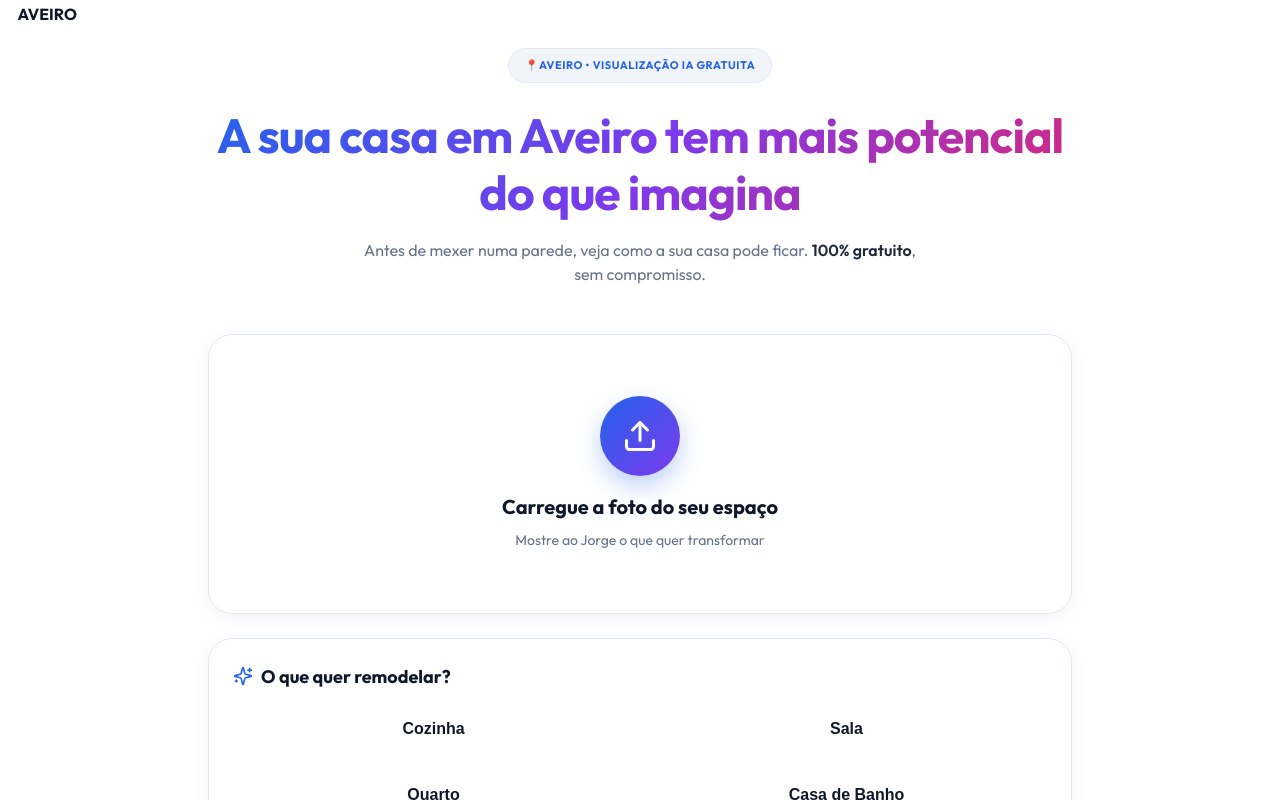
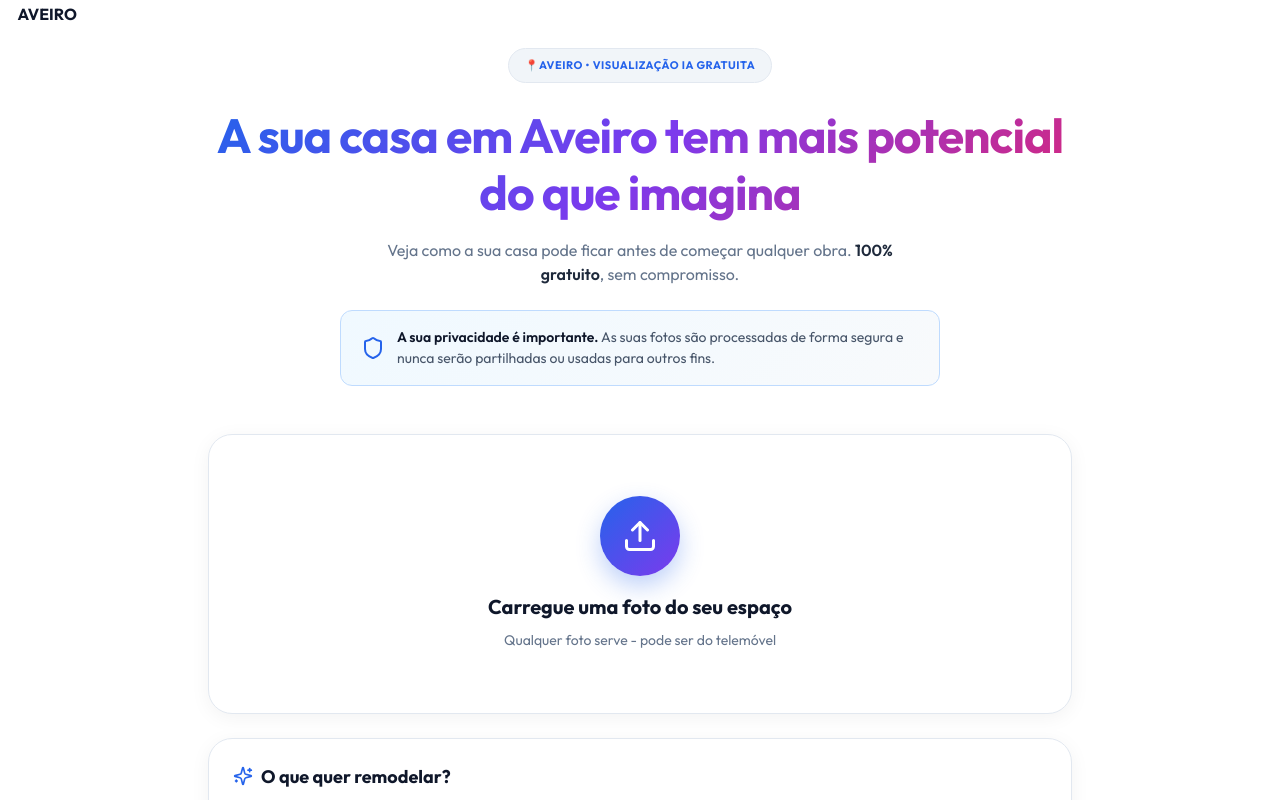
Before and after one commit to andrerevolution14-ui/ImageMagnet-JorgeV1, a Next.js app: page / in a window 1280 px wide. Shown: the top 800 px of the page. Built offline with nearby package versions, Linux system fonts and the light colour scheme.

Commit message:
Suavizar copy do quiz e adicionar reassurance de privacidade

```diff
--- a/src/components/Step1Hook.tsx
+++ b/src/components/Step1Hook.tsx
@@ -1,7 +1,7 @@
 'use client';
 
 import { motion } from 'framer-motion';
-import { Upload, ChevronRight, Sparkles } from 'lucide-react';
+import { Upload, ChevronRight, Sparkles, Shield } from 'lucide-react';
 import { FunnelData } from './Funnel';
 import { useState } from 'react';
 import imageCompression from 'browser-image-compression';
@@ -85,8 +85,26 @@
                     A sua casa em Aveiro tem mais potencial do que imagina
                 </motion.h1>
                 <p className="text-base text-secondary px-4" style={{ maxWidth: '600px', margin: '0 auto' }}>
-                    Antes de mexer numa parede, veja como a sua casa pode ficar. <span style={{ fontWeight: 600, color: '#1e293b' }}>100% gratuito</span>, sem compromisso.
+                    Veja como a sua casa pode ficar antes de começar qualquer obra. <span style={{ fontWeight: 600, color: '#1e293b' }}>100% gratuito</span>, sem compromisso.
                 </p>
+
+                {/* Privacy Reassurance */}
+                <div style={{
+                    maxWidth: '600px',
+                    margin: '24px auto 0',
+                    padding: '16px 20px',
+                    background: 'linear-gradient(135deg, #f0f9ff, #f8fafc)',
+                    border: '1px solid #bfdbfe',
+                    borderRadius: '12px',
+                    display: 'flex',
+                    alignItems: 'center',
+                    gap: '12px'
+                }}>
+                    <Shield style={{ color: '#2563eb', flexShrink: 0 }} size={24} />
+                    <div style={{ fontSize: '14px', color: '#475569', lineHeight: 1.5, textAlign: 'left' }}>
+                        <span style={{ fontWeight: 600, color: '#0f172a' }}>A sua privacidade é importante.</span> As suas fotos são processadas de forma segura e nunca serão partilhadas ou usadas para outros fins.
+                    </div>
+                </div>
             </div>
 
             <div className="space-y-6">
@@ -148,8 +166,8 @@
                             }}>
                                 <Upload size={36} />
                             </div>
-                            <h3 className="text-xl font-bold mb-2">Carregue a foto do seu espaço</h3>
-                            <p className="text-secondary text-sm">Mostre ao Jorge o que quer transformar</p>
+                            <h3 className="text-xl font-bold mb-2">Carregue uma foto do seu espaço</h3>
+                            <p className="text-secondary text-sm">Qualquer foto serve - pode ser do telemóvel</p>
                         </>
                     )}
                 </div>
--- a/src/components/Step2Quiz.tsx
+++ b/src/components/Step2Quiz.tsx
@@ -65,15 +65,15 @@
     };
 
     const options1 = [
-        { id: 'a', text: 'Vivo na casa e quero renovar', emoji: '🏡', color: '#3b82f6' },
+        { id: 'a', text: 'Vivo aqui e quero renovar', emoji: '🏡', color: '#3b82f6' },
         { id: 'b', text: 'Quero valorizar para vender/arrendar', emoji: '📈', color: '#10b981' },
-        { id: 'c', text: 'Estou a comprar e quero ver potencial', emoji: '🔑', color: '#a855f7' }
+        { id: 'c', text: 'Estou a ver casas e quero ideias', emoji: '🔑', color: '#a855f7' }
     ];
 
     const options2 = [
-        { id: 'a', text: 'O mais breve possível', emoji: '⚡', color: '#f97316' },
-        { id: 'b', text: 'Nos próximos 3-6 meses', emoji: '📅', color: '#3b82f6' },
-        { id: 'c', text: 'Apenas a planear para o futuro', emoji: '💭', color: '#8b5cf6' }
+        { id: 'a', text: 'Brevemente', emoji: '⚡', color: '#f97316' },
+        { id: 'b', text: 'Nos próximos meses', emoji: '📅', color: '#3b82f6' },
+        { id: 'c', text: 'Só estou a explorar ideias', emoji: '💭', color: '#8b5cf6' }
     ];
 
     return (
@@ -102,9 +102,9 @@
                     lineHeight: 1.2,
                     padding: '0 16px'
                 }}>
-                    {currentSubStep === 1 && "Qual o seu perfil de proprietário?"}
-                    {currentSubStep === 2 && "Para quando planeia a intervenção?"}
-                    {currentSubStep === 3 && "Onde podemos enviar o projeto completo?"}
+                    {currentSubStep === 1 && "Qual é a sua situação?"}
+                    {currentSubStep === 2 && "Pensa remodelar em breve?"}
+                    {currentSubStep === 3 && "Onde enviamos o resultado?"}
                 </h2>
             </div>
 
@@ -288,8 +288,8 @@
                             }}>
                                 <Shield style={{ color: '#2563eb', flexShrink: 0, marginTop: '2px' }} size={20} />
                                 <div style={{ fontSize: '14px', color: '#475569', lineHeight: 1.5 }}>
-                                    <span style={{ fontWeight: 600, color: '#0f172a' }}>O seu WhatsApp será usado apenas para enviar o projeto</span> e garantir que não existem gerações duplicadas pelo mesmo utilizador.
-                                    <span style={{ display: 'block', marginTop: '4px', fontSize: '12px', color: '#64748b' }}>🔒 Os seus dados estão seguros. Não fazemos chamadas indesejadas nem spam.</span>
+                                    <span style={{ fontWeight: 600, color: '#0f172a' }}>Usamos o WhatsApp para enviar o seu projeto</span> e garantir que cada pessoa recebe apenas uma visualização gratuita.
+                                    <span style={{ display: 'block', marginTop: '4px', fontSize: '12px', color: '#64748b' }}>🔒 Não fazemos chamadas nem enviamos mensagens indesejadas.</span>
                                 </div>
                             </div>
 
@@ -312,7 +312,7 @@
                                     transition: 'all 0.3s ease'
                                 }}
                             >
-                                {emailError ? 'Número Inválido' : (data.whatsapp ? '✨ Ver Meu Projeto' : 'Introduza o WhatsApp')}
+                                {emailError ? 'Número Inválido' : (data.whatsapp ? '✨ Ver o Resultado' : 'Introduza o WhatsApp')}
                             </button>
                         </div>
                     )}
```
